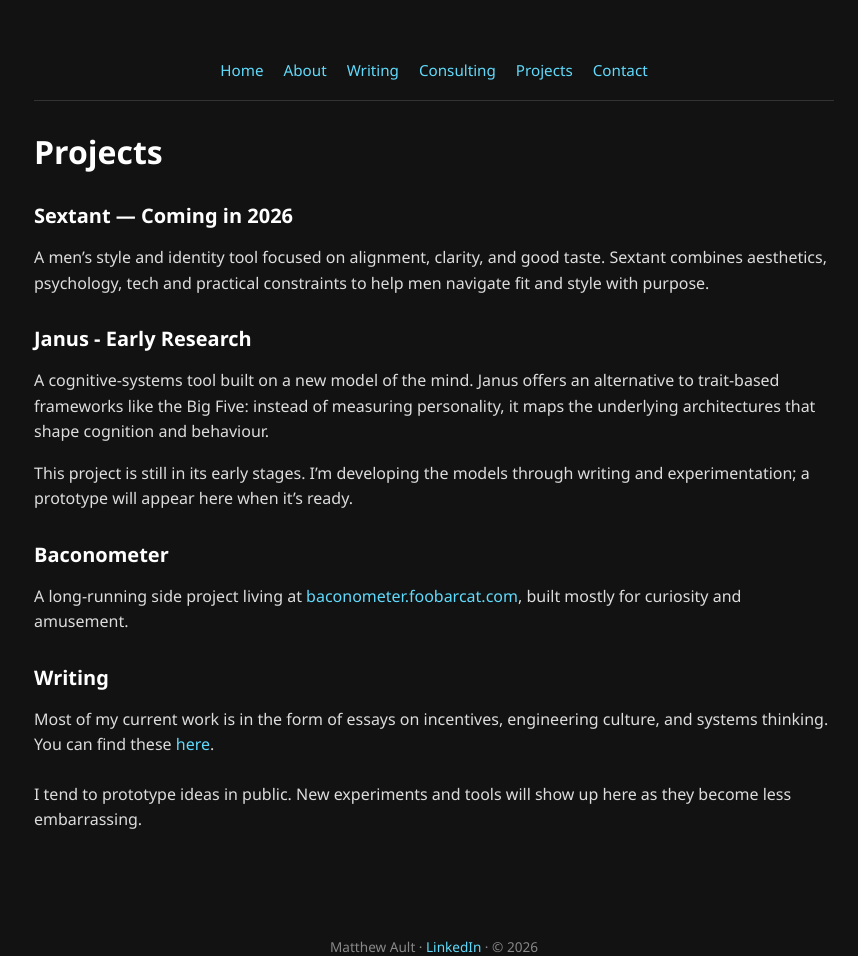
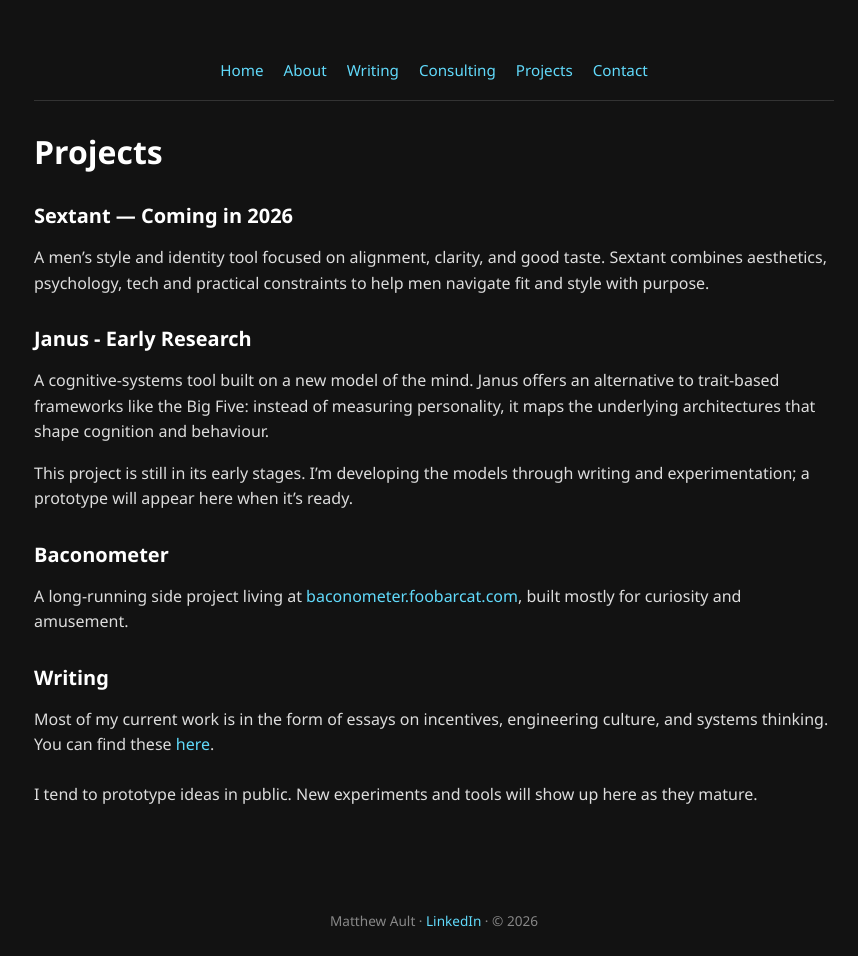
Before and after one commit to aultimus/foobarcat-homepage, a Jekyll site: the page built from projects/index.html, in a window 1280 px wide. Shown: the whole page, without its empty margins (206-1064 px from the left). Built offline with Jekyll 4.4.1, drawn with Linux system fonts in a browser that asks for light colours; after the commit the page ends 930 px from its top, so only the background shows below that.

Commit message:
improve seriousness of projects page

```diff
--- a/projects/index.html
+++ b/projects/index.html
@@ -149,7 +149,7 @@
 
             <p>
                 I tend to prototype ideas in public. New experiments and tools will show up here as
-                they become less embarrassing.
+                they mature.
             </p>
         </main>
     </div>
```
